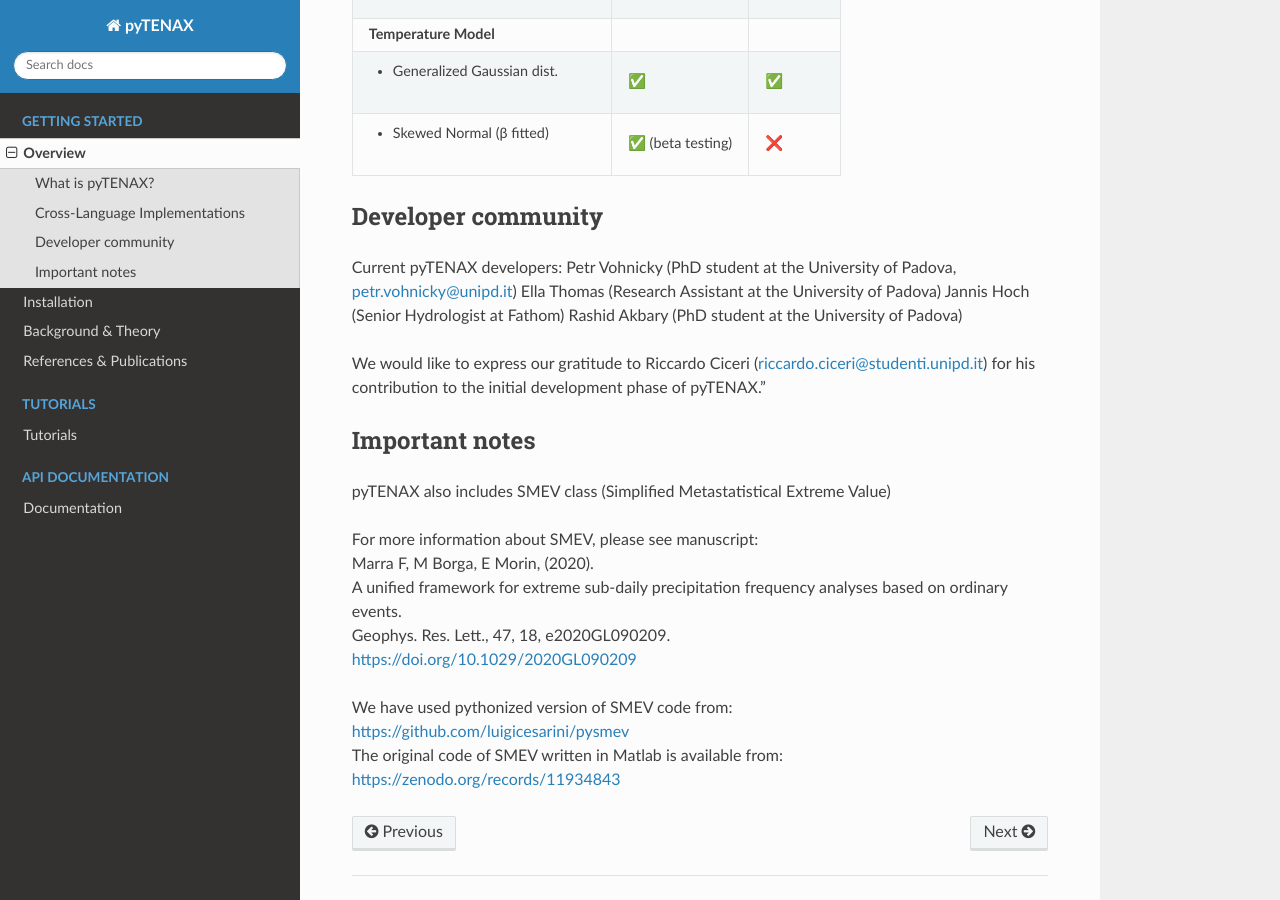
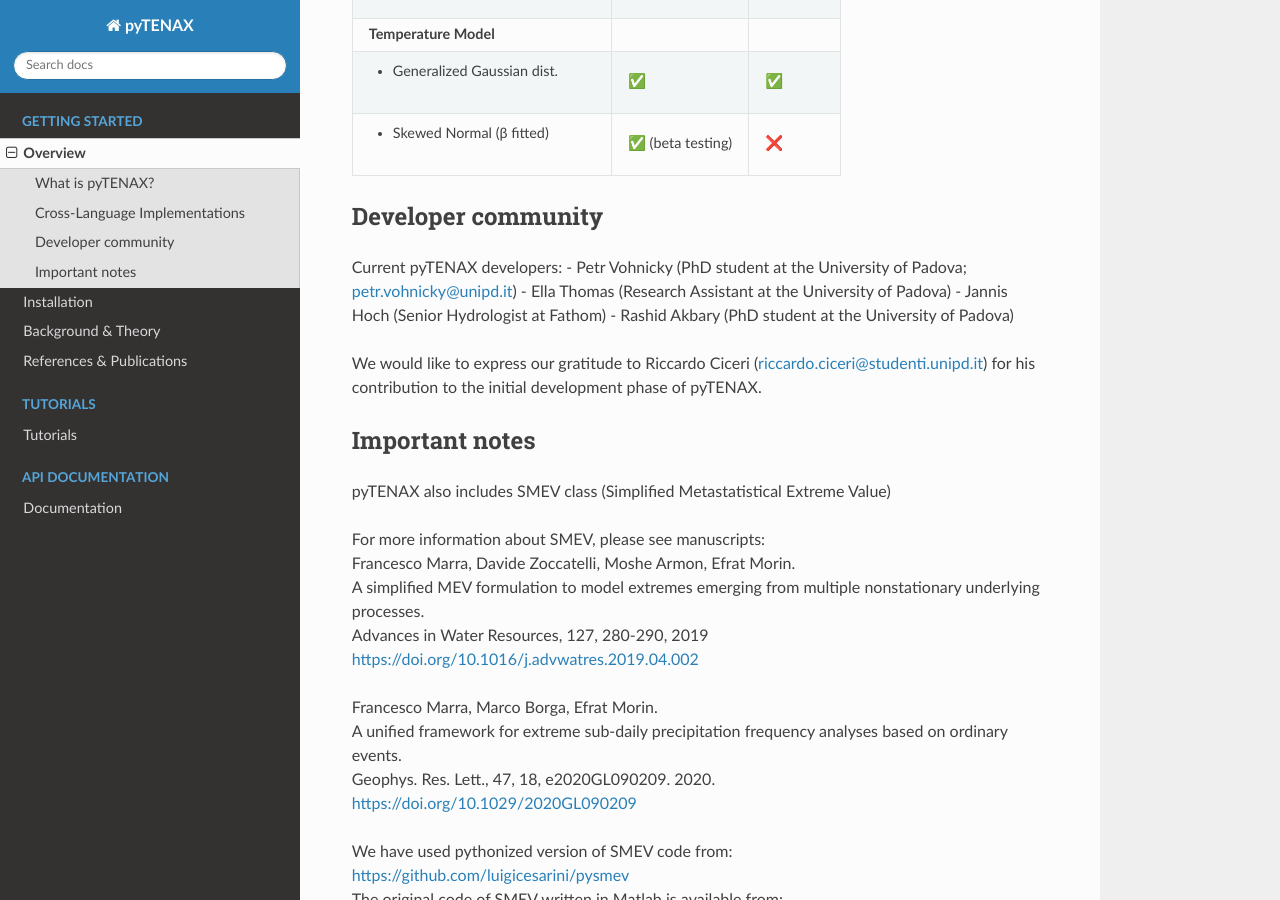
Before and after one commit to PetrVey/pyTENAX, a Sphinx documentation site: the page built from docs/source/getting_started/overview.rst, in a window 1280 px wide and 900 px high, scrolled down 995 px. Built offline with Sphinx 7.4.7 and the Read the Docs theme 3.1.0, drawn with Linux system fonts in a browser that asks for light colours; some of the changed text lies outside the part shown.

Commit message:
Included comments from Francesco

```diff
--- a/docs/source/getting_started/overview.rst
+++ b/docs/source/getting_started/overview.rst
@@ -25,7 +25,7 @@ Cross-Language Implementations
 
 | Original TENAX model has been developed in MATLAB:
 | TEmperature-dependent Non-Asymptotic statistical model for eXtreme return levels (TENAX)
-| Source code: https://zenodo.org/records/8345905
+| Source code: https://doi.org/10.5281/zenodo.8332232
 
 +-----------------------------------+------------------------+------------------------+
 | **Feature**                       | **PYTHON**             | **MATLAB**             |
@@ -50,22 +50,27 @@ Cross-Language Implementations
 Developer community
 --------------------------------
 Current pyTENAX developers:
-Petr Vohnicky (PhD student at the University of Padova, petr.vohnicky@unipd.it)
-Ella Thomas (Research Assistant at the University of Padova)
-Jannis Hoch (Senior Hydrologist at Fathom)
-Rashid Akbary (PhD student at the University of Padova)
+- Petr Vohnicky (PhD student at the University of Padova; petr.vohnicky@unipd.it)
+- Ella Thomas (Research Assistant at the University of Padova)
+- Jannis Hoch (Senior Hydrologist at Fathom)
+- Rashid Akbary (PhD student at the University of Padova)
 
-We would like to express our gratitude to Riccardo Ciceri (riccardo.ciceri@studenti.unipd.it) for his contribution to the initial development phase of pyTENAX."
+We would like to express our gratitude to Riccardo Ciceri (riccardo.ciceri@studenti.unipd.it) for his contribution to the initial development phase of pyTENAX.
 
 
 Important notes
 --------------------------------
 pyTENAX also includes SMEV class (Simplified Metastatistical Extreme Value)
 
-| For more information about SMEV, please see manuscript:
-| Marra F, M Borga, E Morin, (2020).
+| For more information about SMEV, please see manuscripts:
+| Francesco Marra, Davide Zoccatelli, Moshe Armon, Efrat Morin.
+| A simplified MEV formulation to model extremes emerging from multiple nonstationary underlying processes.
+| Advances in Water Resources, 127, 280-290, 2019
+| https://doi.org/10.1016/j.advwatres.2019.04.002
+
+| Francesco Marra, Marco Borga, Efrat Morin.
 | A unified framework for extreme sub-daily precipitation frequency analyses based on ordinary events.
-| Geophys. Res. Lett., 47, 18, e2020GL090209.
+| Geophys. Res. Lett., 47, 18, e2020GL090209. 2020.
 | https://doi.org/10.1029/2020GL090209
 
 | We have used pythonized version of SMEV code from:
```
Also changed, not shown: docs/source/getting_started/background.rst (+28 -11 lines).
